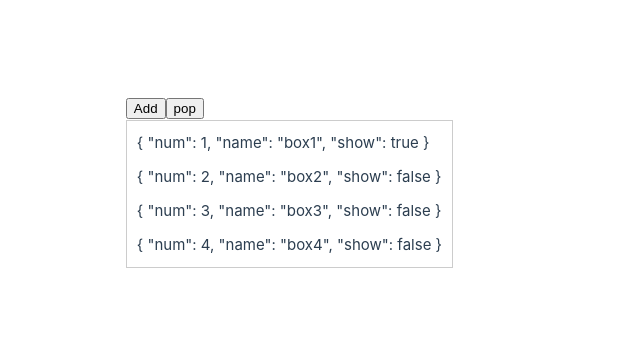
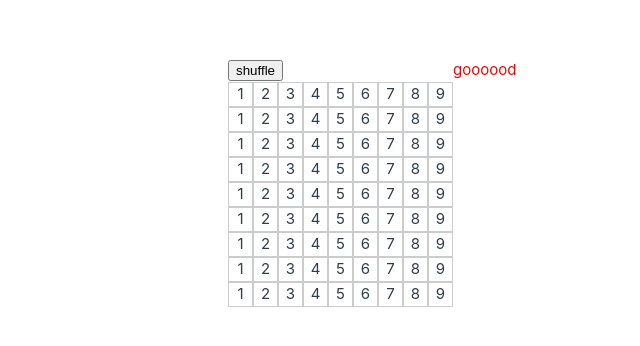
Before and after one commit to LTisme/vue3-vite-TS-pinia-electron, a Vue app: page / in a window 1280 px wide. Shown: the part 218-564 px from the top of the page, without its empty margins (187-827 px from the left). Built offline with nearby package versions, Linux system fonts and the light colour scheme; the HTML template or start-up script is replaced by a standard one.

Commit message:
了解了transition-group的第2部分，平面的过渡效果动画

```diff
--- a/package.json
+++ b/package.json
@@ -20,6 +20,7 @@
     "animate.css": "^4.1.1",
     "element-plus": "^2.9.5",
     "gsap": "^3.12.7",
+    "lodash": "^4.17.21",
     "pinia": "^3.0.1",
     "vue": "^3.5.13",
     "vue-router": "^4.5.0"
@@ -42,6 +43,7 @@
     "jsdom": "^26.0.0",
     "npm-run-all2": "^7.0.2",
     "prettier": "^3.5.1",
+    "sass-embedded": "^1.86.0",
     "start-server-and-test": "^2.0.10",
     "typescript": "~5.7.3",
     "vite": "^6.1.0",
--- a/src/App.vue
+++ b/src/App.vue
@@ -1,53 +1,52 @@
 <template>
-    <div class="content">
-        <button @click="addEvent">Add</button>
-        <button @click="popEvent">pop</button>
-        <div class="wraps">
-            <!-- tag的作用是帮你多包一层 -->
-            <!-- 然后其他的属性是和Transition组件一样的enter-xxx、leave-xxx、appear等属性 -->
-            <TransitionGroup enter-active-class="animate__animated animate__bounceInLeft"
-                leave-active-class="animate__animated animate__bounceOutRight" tag="section">
-                <!-- 使用TransitionGroup组件包裹多个元素，【【一定要给每一个元素添加key属性】】 -->
-                <div class="item" :key="item.num" v-for="item in boxList">{{ item }}</div>
-            </TransitionGroup>
-        </div>
+
+    <div>
+        <button @click="shuffleList">shuffle</button>
+        <TransitionGroup class="wraps" tag="div">
+            <div class="item" :key="item.id" v-for="item in list">
+                {{ item.number }}
+            </div>
+        </TransitionGroup>
     </div>
+    <div class="bem-test">goooood</div>
+
 </template>
 
-<script setup lang="ts">
-    import "animate.css"
-    import { ref, reactive } from 'vue'
-    const switchFlag = ref(true)
-    // 【【【【主题仍然是Transition组件，但如果需要平滑过渡多个元素则需要用TransitionGroup组件】】】
-    const boxList = reactive([
-        { num: 1, name: 'box1', show: true },
-        { num: 2, name: 'box2', show: false },
-        { num: 3, name: 'box3', show: false },
-        { num: 4, name: 'box4', show: false },
-    ])
-    function addEvent() {
-        boxList.push({ num: boxList.length + 1, name: 'box' + (boxList.length + 1), show: false })
+<script setup lang='ts'>
+
+    import { ref } from 'vue';
+    import _ from 'lodash';
+
+    let list = ref(Array.apply(null, { length: 81 } as number[]).map((_, index) => {
+        return {
+            id: index,
+            // 对9取余，得到1-9的循环数字
+            number: (index % 9) + 1
+        }
+    }))
+
+    function shuffleList() {
+        list.value = _.shuffle(list.value)
     }
-    function popEvent() {
-        boxList.pop()
+</script>
+
+<style lang='scss'>
+    .wraps {
+        display: flex;
+        flex-wrap: wrap;
+        width: calc(25px * 9);
+
+        .item {
+            width: 25px;
+            height: 25px;
+            border: 1px solid #ccc;
+            display: flex;
+            justify-content: center;
+            align-items: center;
+        }
     }
 
-</script>
-
-<style scoped>
-    .wraps {
-        /* 平铺 */
-        display: flex;
-        /* 换行 */
-        flex-wrap: wrap;
-        /* 内容换行 */
-        word-break: break-all;
-        /* 边框 */
-        border: 1px solid #ccc;
-
-        .item {
-            /* 边距 */
-            margin: 10px;
-        }
+    @include b(test) {
+        color: red;
     }
 </style>
--- /dev/null
+++ b/src/assets/bem.scss
@@ -0,0 +1,50 @@
+/*
+    bem 是一种样式命名架构，就是一种起名字规则，一版都有自己的命名空间比如:
+    <div class="el-input">
+        <div class="el-input__wrapper--modifier">
+        <div class="el-button--primary">
+    b 代表块 b-block
+    e 代表元素/内容 __element
+    m 代表修饰符 --modifier
+*/
+/*
+    编写完后需要在vue.config.js中配置，才能在全局生效
+*/
+
+// 下面编写自定义的命名空间
+$namespace: "bem" !default;  // !default 代表如果没有别的赋值，则使用这个默认值
+$block-selector: "-" !default;
+$element-selector: "__" !default;
+$modifier-selector: "--" !default;
+
+// 编写自定义的样式，具体语法比如@include@mixin等，可以看Sass的中文官方文档
+// https://www.sass.hk/docs/
+// 混合指令的用法是在 @mixin 后添加名称与样式
+@mixin b($block){
+    // 通过 #{} 插值语句可以在选择器或属性名中使用变量：
+    $B: #{$namespace + $block-selector + $block};
+    .#{$B} {
+        // @content 向混合样式中导入内容，相当于一个占位符
+        @content;
+    }
+}
+@mixin e($element){
+    // 比如如果要对.bem-block__inner 进行样式修改，则首先要获取一下父级的类名：
+    // & 就代表父级选择器
+    $E: &;
+    // 如果不加 @at-root，则会变成.bem-block .bem-block__inner 也就是多了一个父级的类名，这是没必要的
+    // 所以用 @at-root 跳出嵌套
+    @at-root {
+        #{$E + $element-selector + $element}{
+            @content;
+        }
+    }
+}
+@mixin m($modifier){
+    $M: &;
+    @at-root {
+        #{$M + $modifier-selector + $modifier}{
+            @content;
+        }
+    }
+}
--- a/vite.config.ts
+++ b/vite.config.ts
@@ -15,4 +15,15 @@ export default defineConfig({
       '@': fileURLToPath(new URL('./src', import.meta.url))
     },
   },
+  // 配置全局的bem架构的scss配置
+  css: {
+    preprocessorOptions: {
+      scss: {
+        // additionalData: `@import "@/assets/bem.scss";`
+        // @import在未来会弃用，官方建议使用@use
+        // 使用*就可以在所有vue文件中使用bem样式，而无需手动导入了
+        additionalData: `@use "@/assets/bem.scss" as *;`
+      }
+    }
+  }
 })
```
Also changed, not shown: 1 other file (tests, documents, lock files or other folders).
